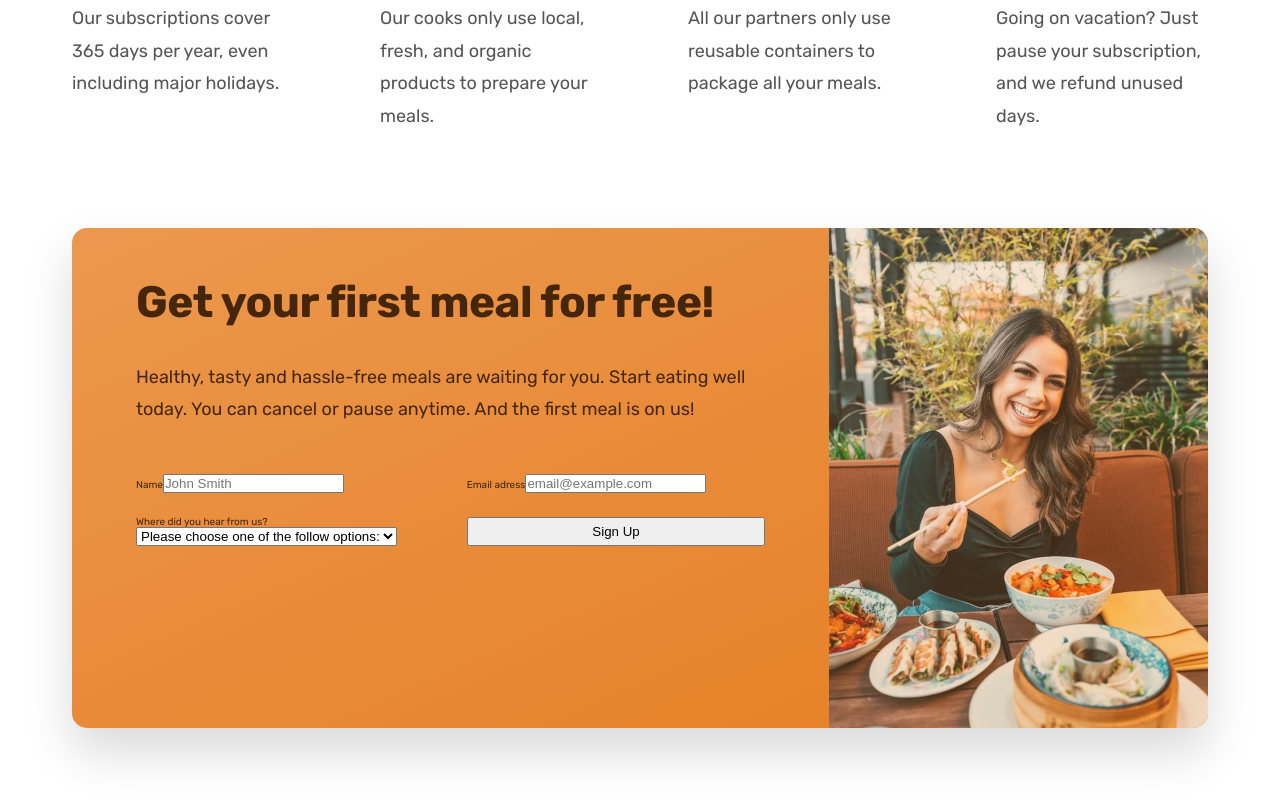
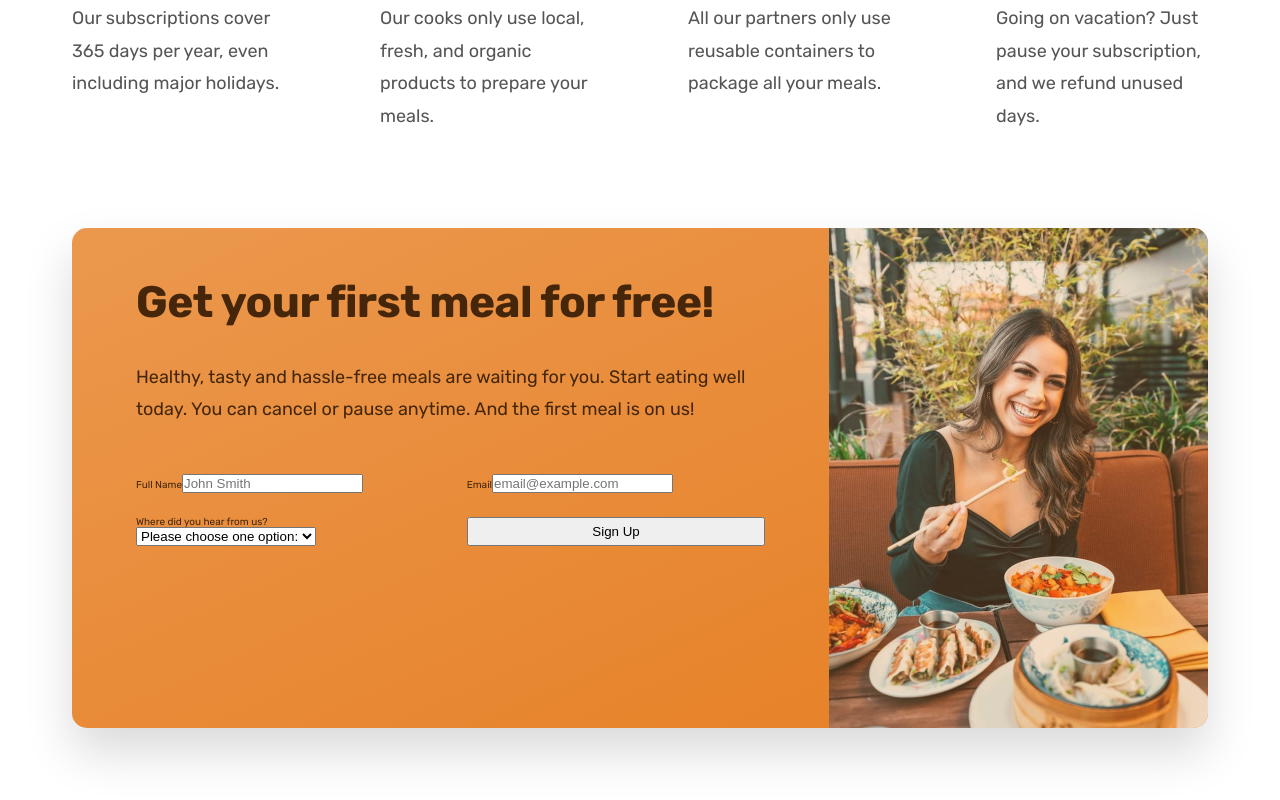
Before and after one commit to Euuphi/omnifood, a React (Create React App) app: page / in a window 1280 px wide. Shown: the part 5746-6546 px from the top of the page. Built offline with nearby package versions, Linux system fonts and the light colour scheme.

Commit message:
Change CtaForm label text

```diff
--- a/src/components/Sections/CTA/CtaForm.js
+++ b/src/components/Sections/CTA/CtaForm.js
@@ -20,7 +20,7 @@ const CtaForm = () => {
         <form className={styles.ctaForm} onSubmit={submitHandler}>
             <Grid col={2} gap="2.4rem 3.2rem">
                 <div>
-                    <label for="name">Name</label>
+                    <label for="name">Full Name</label>
                     <input
                         id="name"
                         type="text"
@@ -32,7 +32,7 @@ const CtaForm = () => {
                 </div>
 
                 <div>
-                    <label for="email">Email adress</label>
+                    <label for="email">Email</label>
                     <input
                         id="email"
                         type="email"
@@ -50,9 +50,7 @@ const CtaForm = () => {
                         required
                         value={select}
                         onChange={(event) => setSelect(event.target.value)}>
-                        <option value="">
-                            Please choose one of the follow options:
-                        </option>
+                        <option value="">Please choose one option:</option>
                         <option value="friends">Friends and Family</option>
                         <option value="youtube">YouTube</option>
                         <option value="podcast">Podcast</option>
```
